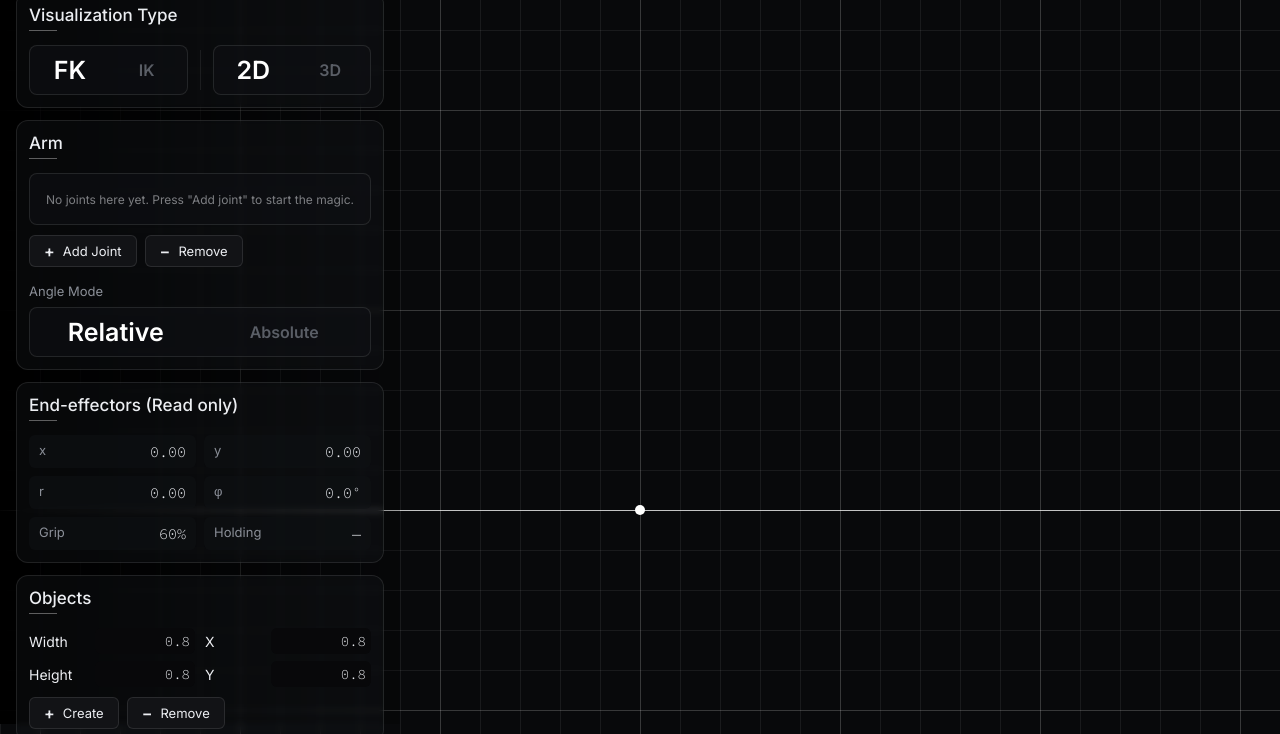
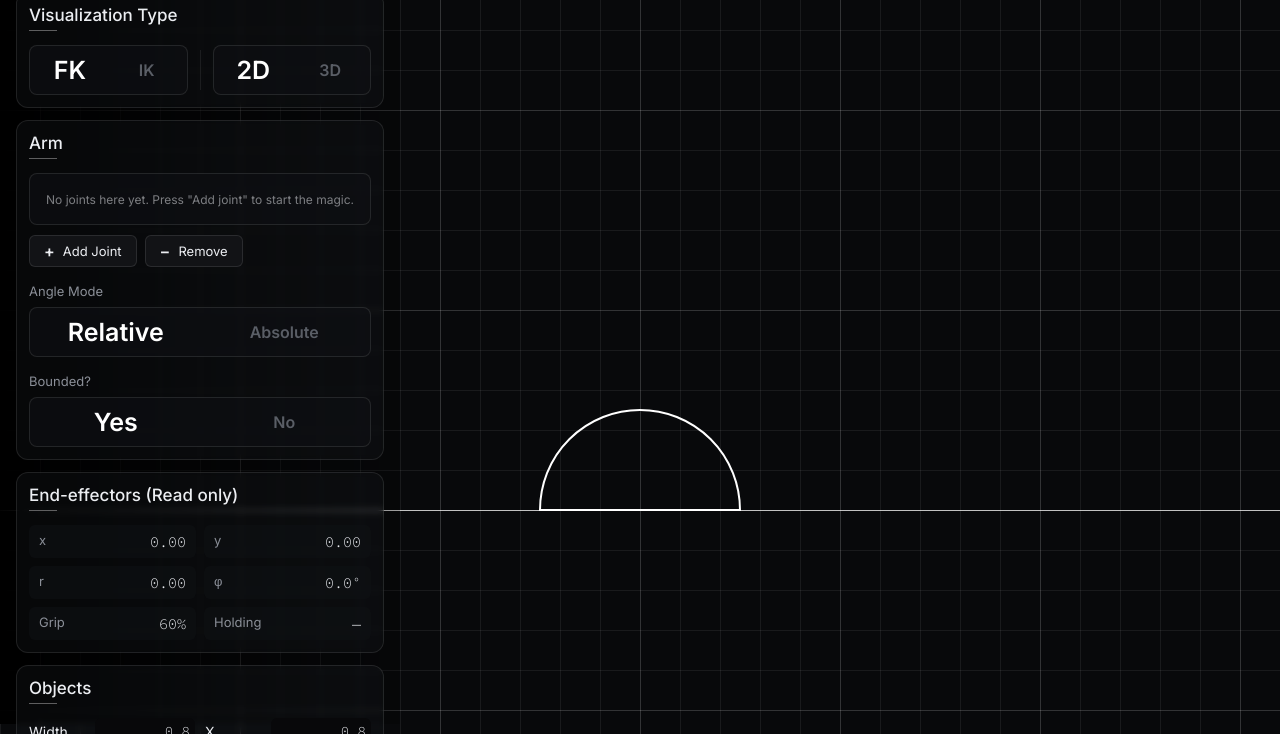
Before and after one commit to yfsvg/yefoiKinematics, a plain HTML site: page fk2d.html in a window 1280 px wide. Shown: the part 66-800 px from the top of the page. Drawn offline with Linux system fonts and the light colour scheme.

Commit message:
Created drawing the 2D forward kinematics in the canvas. Learned how to get started HTML and Javascript canvas, taking in joint data as given by the user and then making that show up on screen (Shown in screenshot!). So far everything is pretty easy since its forward kinematics, but soon I will have to add additional tabs and sidebars and stuff to show output and really sell it as an educational tool.

```diff
--- a/fk2d.html
+++ b/fk2d.html
@@ -19,7 +19,6 @@
 <div class="viewport">
     <div class="groundLine"></div>
     <canvas id="scene"></canvas>
-    <span id="originThing"></span>
 
 </div>
 
@@ -78,7 +77,12 @@
         <div class="splitOptionsElement">
             <button class="chosen">Relative</button>
             <button>Absolute</button>
+        </div>
 
+        <p class="smallLabel" style="margin-top: 16px; margin-bottom: 8px;">Bounded?</p>
+        <div class="splitOptionsElement">
+            <button class="chosen">Yes</button>
+            <button>No</button>
         </div>
 
     </div>
--- a/js/shared2d.js
+++ b/js/shared2d.js
@@ -1,13 +1,24 @@
 let allJointsUI = [[30, 2]];
 let jointsNow = 0;
+let fk = true; // false means using ik
+let panX = 0, panY = 0, zoom = 1; // viewport offset + zoom, global so the canvas code can use them
 
 let jointColorsInOrder = [
-    "#F82F2F",
-    "#2F9AF8",
-    "#2FF840",
-    "#F8DA2F",
-    "#d53df3",
-    "#FFFFFF"
+    "rgba(248, 47, 47, 1)",
+    "rgba(47, 154, 248, 1)",
+    "rgba(47, 248, 64, 1)",
+    "rgba(248, 218, 47, 1)",
+    "rgba(213, 61, 243, 1)",
+    "rgba(255, 255, 255, 1)"
+];
+
+let transparentJointColorsInOrder = [
+    "rgba(248, 47, 47, 0.4)",
+    "rgba(47, 154, 248, 0.4)",
+    "rgba(47, 248, 64, 0.4)",
+    "rgba(248, 218, 47, 0.4)",
+    "rgba(213, 61, 243, 0.4)",
+    "rgba(255, 255, 255, 0.4)"
 ];
 
 
@@ -16,7 +27,6 @@ function addJointToList(jointListContainer, isGripper) {
     if (jointsNow == 0) {
         document.getElementById("emptyJointListElement").remove();
     }
-
 
     const jointIndex = jointsNow;
     const jointItem = `
@@ -27,13 +37,15 @@ function addJointToList(jointListContainer, isGripper) {
                 <input type="range" min="-180" max="180" step="1" value="30" id="sliderInputJointTheta${jointIndex}">
                 <span class="numberInput thetaInput"><input type="number" class="num" value="30" step="1" id="numberInputJointTheta${jointIndex}"><span class="unit" aria-hidden="true">°</span></span>
             </label>
+
             <label class="jointParameter">
                 <span class="jointParameterLabels">L<sub>1</sub></span>
-                <input type="range" min="0.2" max="3" step="0.1" value="2" id="sliderInputJointLength${jointIndex}">
+                <input type="range" min="0.2" max="5" step="0.1" value="2" id="sliderInputJointLength${jointIndex}">
                 <span class="numberInput"><input type="number" class="num" value="2.0" step="0.1" id="numberInputJointLength${jointIndex}"></span>
             </label>
         </div>
     `;
+
 
     jointListContainer.insertAdjacentHTML('beforeend', jointItem);
 }
@@ -47,11 +59,32 @@ window.addEventListener("DOMContentLoaded", () => {
 
 
 
-    // Keeps the slider and number box in each row matched, for all joints
-    jointList.addEventListener("input", e => {
-        e.target.closest(".jointParameter")?.querySelectorAll("input")
-            .forEach(i => i !== e.target && (i.value = e.target.value));
+    // Syncs between slider + numberical input
+    // Sliders use input and boxes use change because boxes can actually go out of bounds and should only
+    // update once users click off. Sliders are locked so are safe to use input
+
+    jointList.addEventListener("input", (event) => {
+        if (event.target.type !== "range") return;
+        const box = event.target.closest(".jointParameter").querySelector("input[type=number]");
+        box.value = event.target.value;
+        draw();
+
     });
+    jointList.addEventListener("change", (event) => {
+        const box = event.target;
+        if (box.type !== "number") return;
+
+
+        if (box.id.startsWith("numberInputJointLength")) {
+            box.value = Math.min(5, Math.max(0, box.value));
+        }
+
+        box.closest(".jointParameter").querySelector("input[type=range]").value = box.value;
+        draw();
+    });
+
+
+
 
     addJointButton.addEventListener("click", () => {
         if (jointsNow == 6) {
@@ -59,8 +92,8 @@ window.addEventListener("DOMContentLoaded", () => {
         }
         addJointToList(jointList);
         jointsNow++;
+        draw();
     });
-
 
     removeJointButton.addEventListener("click", () => {
         if (jointsNow == 0) {
@@ -73,9 +106,9 @@ window.addEventListener("DOMContentLoaded", () => {
                 <p style="font-size: 12px; opacity: 0.5;">No joints here yet. Press "Add joint" to start the magic.</p>
             </div>
         `
+        draw();
 
 
-        fds
         if (jointsNow == 0) {
             jointList.insertAdjacentHTML("beforeend", emptyJointListElementHTML)
         }
@@ -88,16 +121,18 @@ window.addEventListener("DOMContentLoaded", () => {
 
 
 
+
+
+
+
+
+
+
     // Zooming and panning while adjusting ground line
     const viewport = document.querySelector(".viewport")
     const groundLine = viewport.querySelector(".groundLine")
-    const originDot = document.getElementById("originThing")
 
     const gridSizes = [200, 200, 40, 40];
-
-    let panX = 0;
-    let panY = 0;
-    let zoom = 1;
 
     let dragging = false;
     let lastPointerX = 0;
@@ -114,8 +149,6 @@ window.addEventListener("DOMContentLoaded", () => {
         viewport.style.backgroundSize = gridSizes.map(size => `${size * zoom}px ${size * zoom}px`).join(", ");
         viewport.style.backgroundPosition = gridSizes.map(size => `${width / 2 + panX}px ${height / 2 + (height * 0.22 - size) * zoom + panY}px`).join(", ");
         groundLine.style.top = `${height / 2 + height * 0.22 * zoom + panY}px`;
-        originDot.style.left = `${width / 2 + panX}px`;
-        originDot.style.top = `${height / 2 + height * 0.22 * zoom + panY}px`;
     }
 
 
@@ -132,6 +165,7 @@ window.addEventListener("DOMContentLoaded", () => {
         zoom = newZoom;
 
         updateViewArea();
+        draw();
 
     }, { passive: false }); // ^^
 
@@ -159,6 +193,8 @@ window.addEventListener("DOMContentLoaded", () => {
         lastPointerY = e.clientY;
 
         updateViewArea();
+        draw()
+
     });
 
 
@@ -169,3 +205,96 @@ window.addEventListener("DOMContentLoaded", () => {
     window.addEventListener("resize", updateViewArea);
     updateViewArea();
 });
+
+
+
+
+
+
+
+
+
+
+
+
+
+
+// Drawing the robot
+let canvas, c;
+window.addEventListener("DOMContentLoaded", () => {
+    canvas = document.getElementById("scene");
+    c = canvas.getContext('2d');
+
+    function resizeCanvas() {
+        const dpr = window.devicePixelRatio || 1;
+        canvas.width = Math.round(canvas.clientWidth * dpr);
+        canvas.height = Math.round(canvas.clientHeight * dpr);
+        c.setTransform(dpr, 0, 0, dpr, 0, 0);
+
+        draw();
+    }
+
+    window.addEventListener("resize", resizeCanvas);
+    resizeCanvas();
+})
+
+function getData() {
+    // Data format: [[Joint angle, joint length] ... ]
+    let allJointsData = [];
+
+    for (let i = 0; i < jointsNow; i++) {
+        allJointsData.push([
+            document.getElementById(`numberInputJointTheta${i}`).value,
+            document.getElementById(`numberInputJointLength${i}`).value
+        ])
+    }
+
+    return allJointsData;
+}
+
+
+function draw() {
+    c.clearRect(0, 0, canvas.clientWidth, canvas.clientHeight);
+    const originX = canvas.clientWidth / 2 + panX;
+    const originY = canvas.clientHeight / 2 + canvas.clientHeight * 0.22 * zoom + panY;
+    // Progressive variables vote blue and keep track of where the last joint point. New freezer is the b
+    let angle = 0, progressiveX = originX, progressiveY = originY;
+
+    const allJointsData = getData();
+
+
+    // Draw joints and rotation points
+    for (let i = 0; i < jointsNow; i++) {
+        // Adding every joint together
+        angle += parseFloat(allJointsData[i][0]) * Math.PI / 180;
+        const length = parseFloat(allJointsData[i][1]) * 100 * zoom; // 100px per length unit
+        const nextX = progressiveX + Math.cos(angle) * length;
+        const nextY = progressiveY - Math.sin(angle) * length;
+
+        c.beginPath();
+        c.moveTo(progressiveX, progressiveY);
+        c.lineTo(nextX, nextY);
+        c.lineWidth = 8 * zoom;
+        c.strokeStyle = transparentJointColorsInOrder[i];
+        c.stroke();
+
+        c.beginPath();
+        c.arc(progressiveX, progressiveY, 20 * zoom, 0, 2 * Math.PI);
+        c.fillStyle = jointColorsInOrder[i];
+        c.fill();
+
+        progressiveX = nextX; progressiveY = nextY;
+    }
+
+    // Draw Robot base
+    c.beginPath();
+
+
+    c.arc(originX, originY, 100 * zoom, 0, Math.PI, true);
+    c.closePath();
+    c.lineWidth = 2;
+    c.strokeStyle = 'white';
+    c.stroke();
+
+
+}
--- a/style.css
+++ b/style.css
@@ -51,10 +51,10 @@ sub {
     touch-action: none;
 
     background-image:
-        linear-gradient(90deg, rgba(255, 255, 255, 0.13) 1px, transparent 1px),
-        linear-gradient(180deg, rgba(255, 255, 255, 0.13) 1px, transparent 1px),
-        linear-gradient(90deg, rgba(255, 255, 255, 0.07) 1px, transparent 1px),
-        linear-gradient(180deg, rgba(255, 255, 255, 0.07) 1px, transparent 1px);
+        linear-gradient(90deg, rgba(255, 255, 255, 0.11) 1px, transparent 1px),
+        linear-gradient(180deg, rgba(255, 255, 255, 0.11) 1px, transparent 1px),
+        linear-gradient(90deg, rgba(255, 255, 255, 0.07) 0.5px, transparent 1px),
+        linear-gradient(180deg, rgba(255, 255, 255, 0.07) 0.5px, transparent 1px);
     background-size: 200px 200px, 200px 200px, 40px 40px, 40px 40px;
     background-position:
         calc(50% + 100px) calc(100% - 28vh),
@@ -456,13 +456,3 @@ input[type="range"]::-moz-range-thumb {
     font-weight: 350;
     font-style: normal;
 }
-
-#originThing {
-    position: absolute;
-    width: 10px;
-    height: 10px;
-    border-radius: 50%;
-    background: white;
-    transform: translate(-50%, -50%);
-    pointer-events: none;
-}
```
